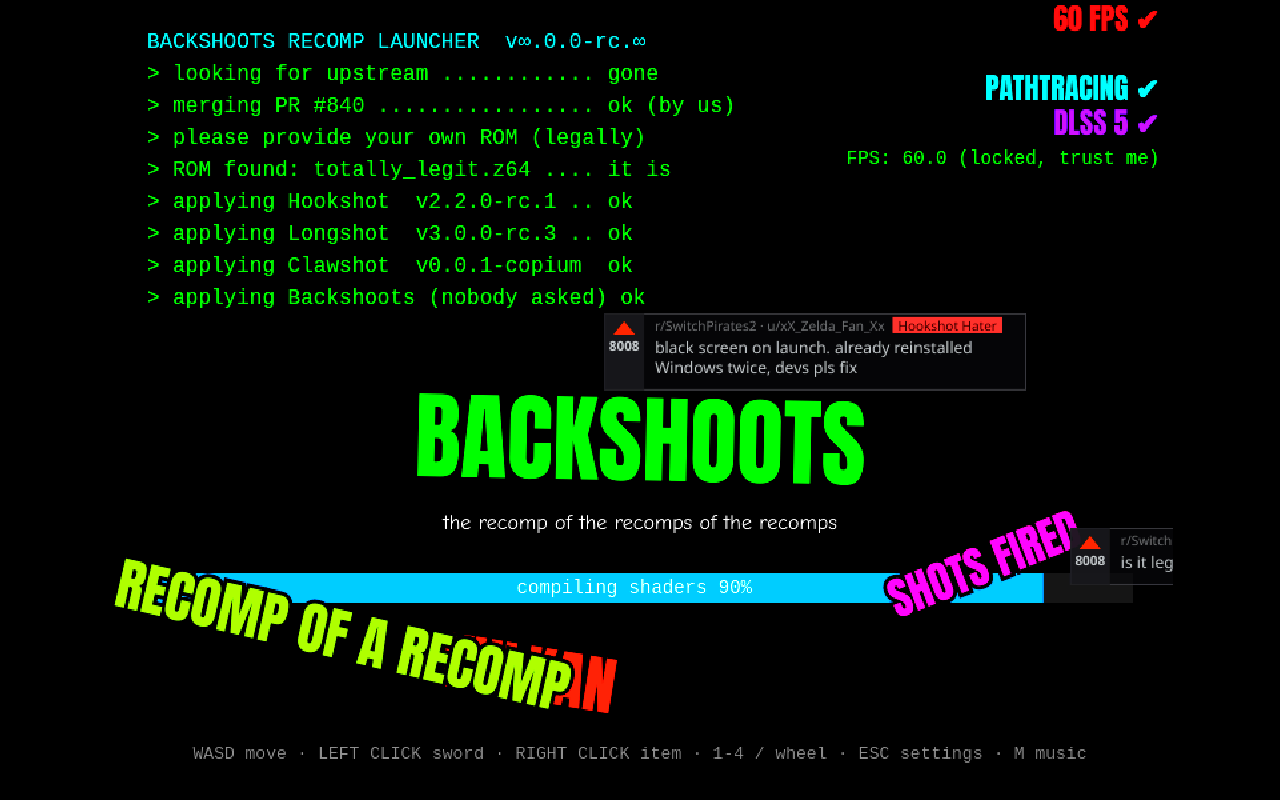
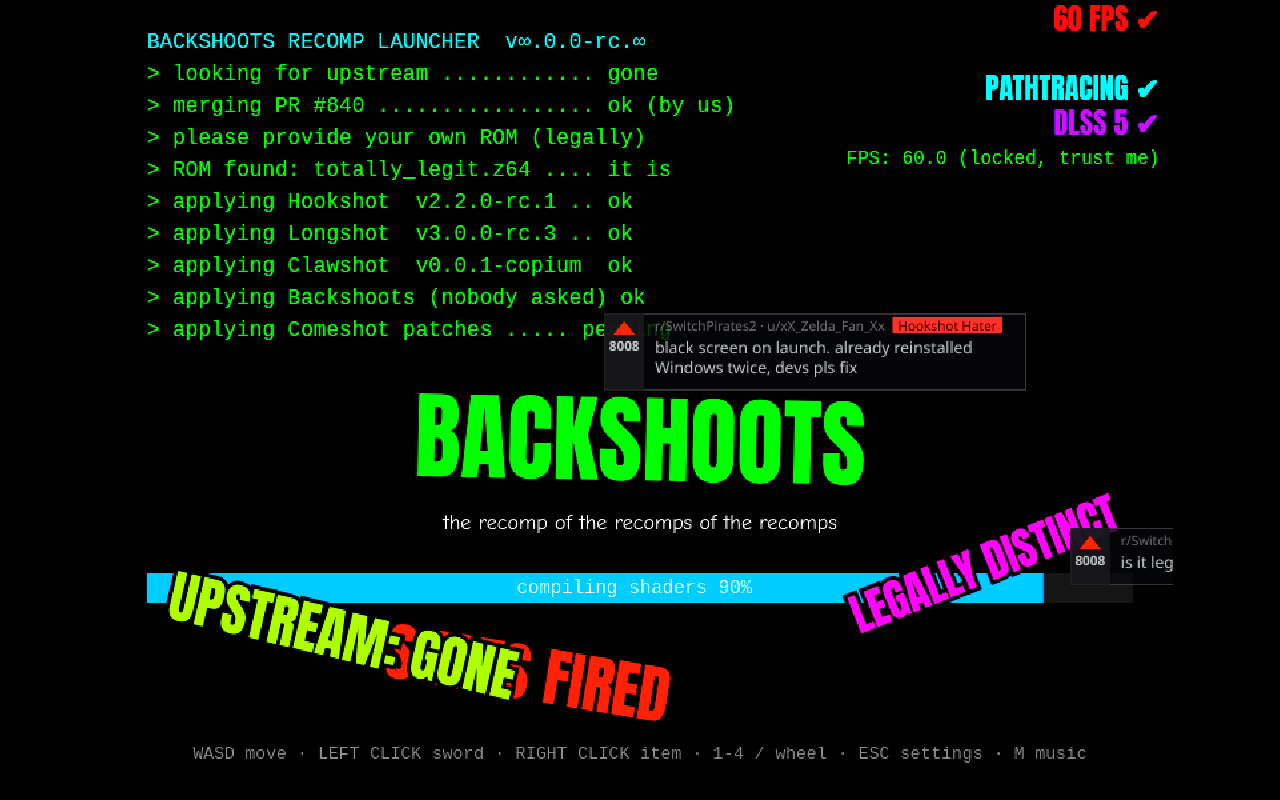
Before and after one commit to SchulzCode/backshoots, a plain HTML site: page index.html in a window 1280 px wide. Drawn offline with Linux system fonts and the light colour scheme.

Commit message:
Comeshot patches, patches table, fork-it section

```diff
--- a/index.html
+++ b/index.html
@@ -1409,6 +1409,8 @@ function drawDead(){
 }
 
 // ---------- AI slop + malware jokes ----------
+TOASTS.push('Comeshot patches: merged (by us)', 'Comeshot patches: pending (day 412)', 'New fork detected: Backshoots 2 (fork of a fork of a fork)', 'Fork away, it is 0BSD');
+LABELS.push('COMESHOT PATCHES: PENDING', 'FORK IT', 'FORK OF A FORK OF A FORK');
 LABELS.push('AI SLOP', 'VIBE CODED', 'IS THIS CLEAN?', 'VIRUSTOTAL 3/70', 'FALSE POSITIVE', 'NO MALWARE*', 'SIX FINGERS', 'TROJAN? NO',
   '100% HUMAN MADE*', 'SLOPSHOT', 'CHECK THE HASH', 'DEFENDER SAYS NO');
 TOASTS.push('Windows Defender quarantined 1 rupee', 'AI slop level: 100%', 'Antivirus flagged this game. Antivirus is wrong.',
@@ -1457,6 +1459,7 @@ function drawBoot(){
     '> applying Longshot  v3.0.0-rc.3 .. ok',
     '> applying Clawshot  v0.0.1-copium  ok',
     '> applying Backshoots (nobody asked) ok',
+    '> applying Comeshot patches ..... pending',
   ];
   ctx.textAlign = 'left'; ctx.textBaseline = 'top'; ctx.font = '16px monospace';
   const n = Math.min(lines.length, Math.floor(bootT / 0.5) + 1);
```
Also changed, not shown: 1 other file.
